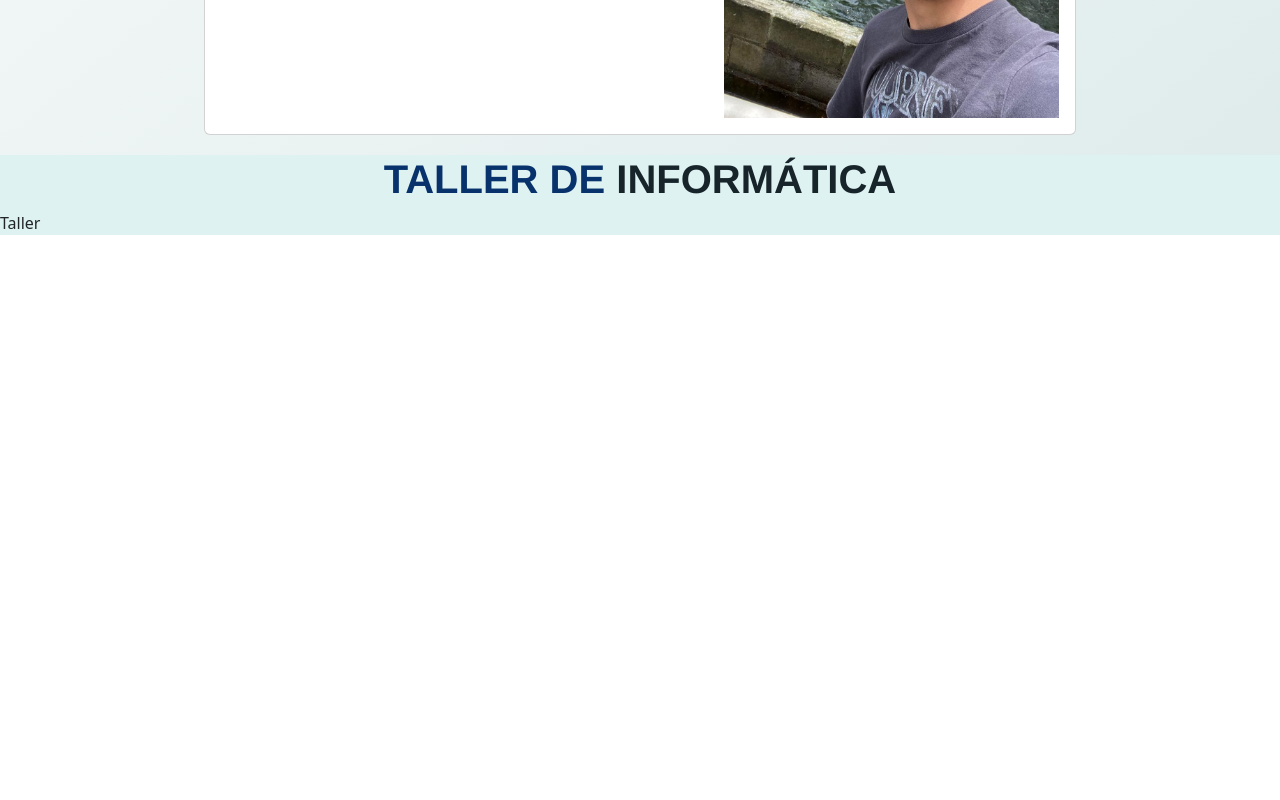
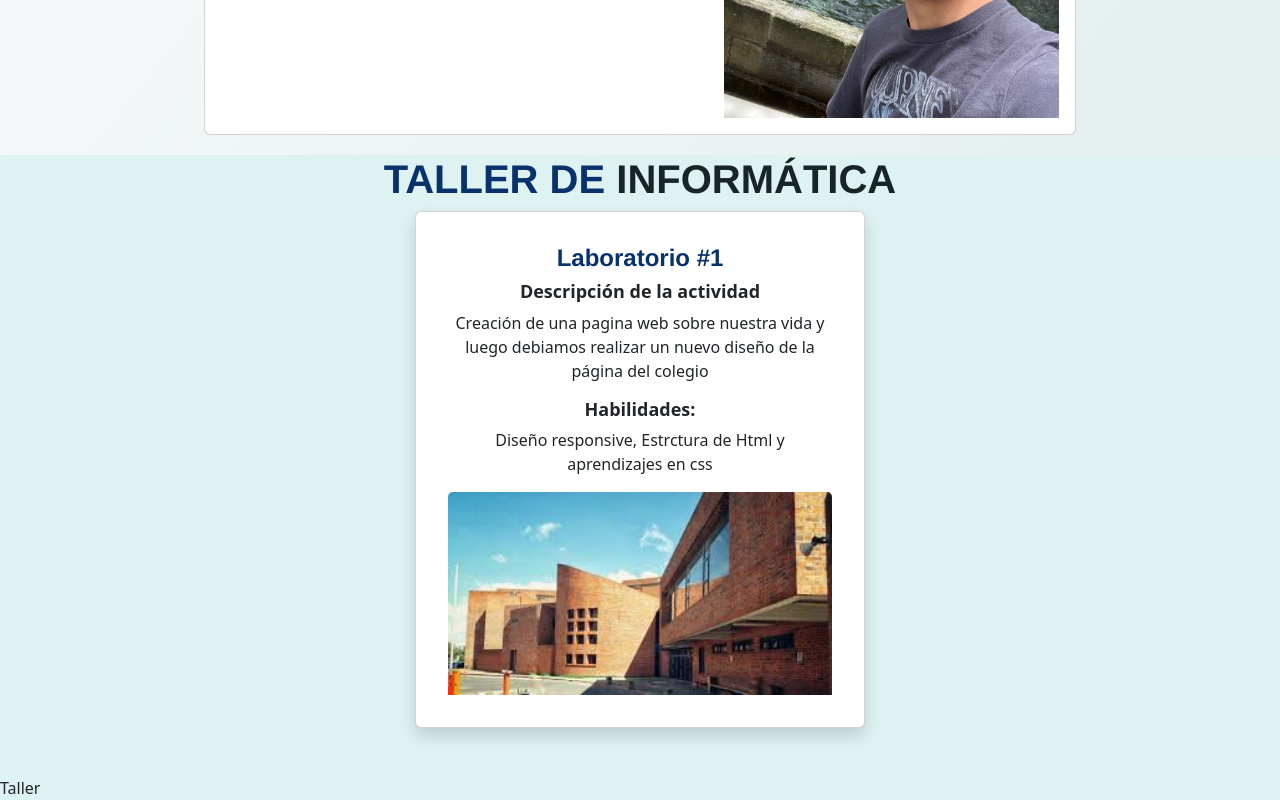
Before and after one commit to sgonzalez-2022140/BlogPersonal-responsive, a React (Vite) app: page / in a window 1280 px wide. Shown: the part 798-1598 px from the top of the page. Before the commit the page ends 1033 px from the top, so only its background shows below. Built offline with nearby package versions, Linux system fonts and the light colour scheme.

Commit message:
agregue ultimos toques a la carta principal

```diff
--- a/src/Components/Taller/ContenidoTaller.jsx
+++ b/src/Components/Taller/ContenidoTaller.jsx
@@ -1,4 +1,6 @@
 import styled from "styled-components"
+import { Container, Row, Card } from 'react-bootstrap';
+import labo1 from "../../img/images.jpg"
 
 const StyledTaller = styled.div`
     text-align: center;
@@ -11,14 +13,46 @@ const StyledTaller = styled.div`
     span{
             color: #17252a;
         }
+    .titulo-act{
+        font-size: 24px;
+        font-weight: 900;
+    }
+    h3{
+        font-size: 18px;
+        font-weight: 700;
+    }
 
 
 `
 export const ContenidoTaller = () => {
-  return (
+//variables de fotos o cualquier cosa relacionada
+const Lab1 =  labo1
+
+return (
     <>
         <StyledTaller>
             <h1>TALLER DE <span>INFORMÁTICA</span></h1>
+
+            <Container className="d-flex justify-content-center align-items-center mr-8 "style={{ maxWidth: "37vw" }}>
+            <Card  className="shadow p-3 mb-5 bg-body rounded">
+              <Card.Body>
+                <Row className="mt-0">
+                  {/* left side */}
+
+
+                      <h1 className="titulo-act">Laboratorio #1</h1>
+                      <h3>Descripción de la actividad</h3>
+                      <p className="contenido"> Creación de una pagina web sobre nuestra vida y luego debiamos realizar un nuevo diseño de la página del colegio </p>
+                      <br />
+                      <h3>Habilidades:</h3>
+                      <p className="contenido"> Diseño responsive, Estrctura de Html y aprendizajes en css</p>
+
+                  <center><Card.Img variant="top" src={Lab1} alt="Santiago" className="rounded-4xl" style={{ maxWidth: "500px" }}/></center>
+
+                </Row>
+              </Card.Body>
+            </Card>
+          </Container>
         </StyledTaller>
     </>
   )
```
Also changed, not shown: src/img/images.jpg (added).
